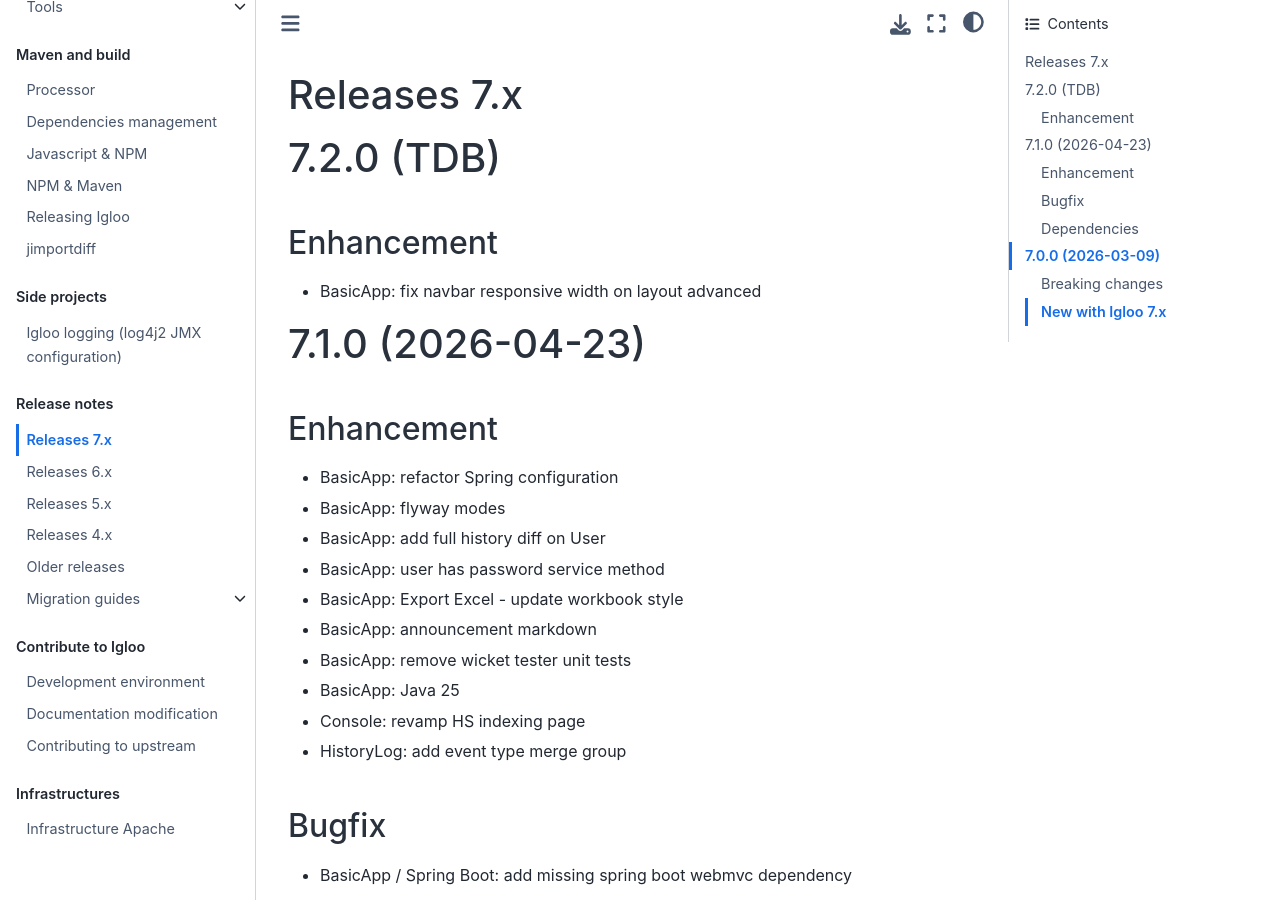
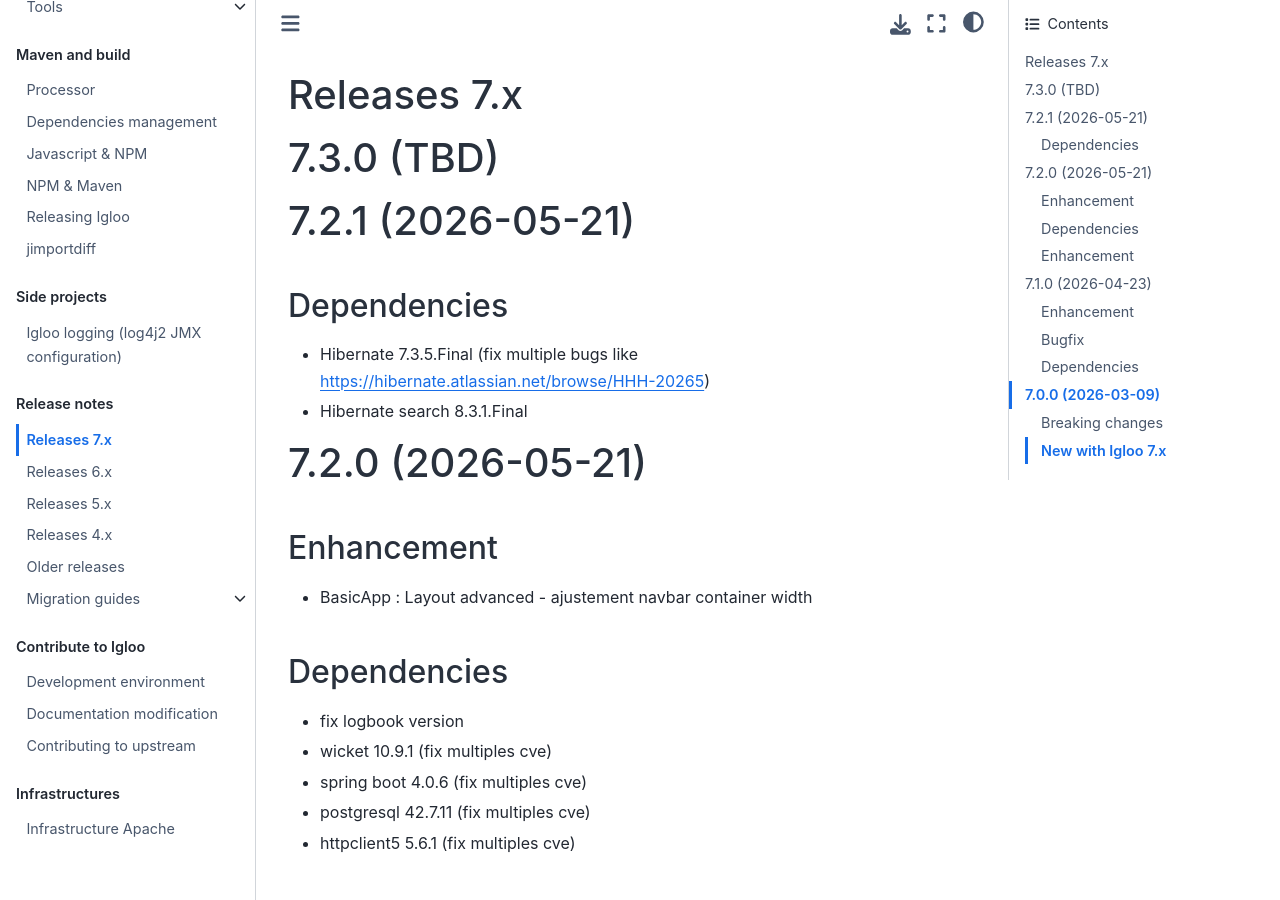
Before and after one commit to igloo-project/igloo-doc, a Sphinx documentation site: the page built from source/release-notes/releases-7.x.md, in a window 1280 px wide and 900 px high. Built offline with Sphinx 7.4.7 and the Sphinx Book theme 1.1.4, drawn with Linux system fonts in a browser that asks for light colours.

Commit message:
igloo 7.2.0 + 7.2.1

```diff
--- a/source/release-notes/releases-7.x.md
+++ b/source/release-notes/releases-7.x.md
@@ -1,6 +1,27 @@
 # Releases 7.x
 
-# 7.2.0 (TDB)
+# 7.3.0 (TBD)
+
+# 7.2.1 (2026-05-21)
+
+## Dependencies
+
+* Hibernate 7.3.5.Final (fix multiple bugs like https://hibernate.atlassian.net/browse/HHH-20265)
+* Hibernate search 8.3.1.Final
+
+# 7.2.0 (2026-05-21)
+
+## Enhancement
+
+* BasicApp : Layout advanced - ajustement navbar container width
+
+## Dependencies
+
+* fix logbook version
+* wicket 10.9.1 (fix multiples cve)
+* spring boot 4.0.6 (fix multiples cve)
+* postgresql 42.7.11 (fix multiples cve)
+* httpclient5 5.6.1 (fix multiples cve)
 
 ## Enhancement
 
```
